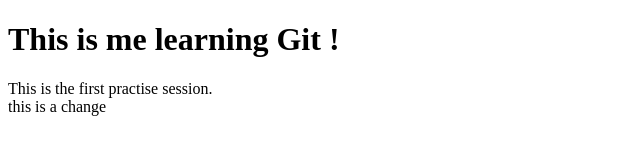
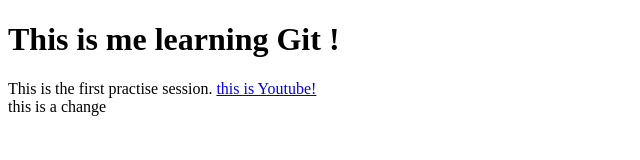
Before and after one commit to ashishchahal/test1, a plain HTML site: page index2.html in a window 1280 px wide. Shown: the whole page, without its empty margins (0-640 px from the left). Drawn offline with Linux system fonts and the light colour scheme.

Commit message:
medium is added

```diff
--- a/index2.html
+++ b/index2.html
@@ -7,7 +7,7 @@
 	<h1>This is me learning Git !</h1>
 	This is the first practise session.
 
-	<a href="https://youtube.com"></a>
+	<a href="https://youtube.com">this is Youtube!</a>
 	<div>this is a change</div>
 </body>
 </html>
```
